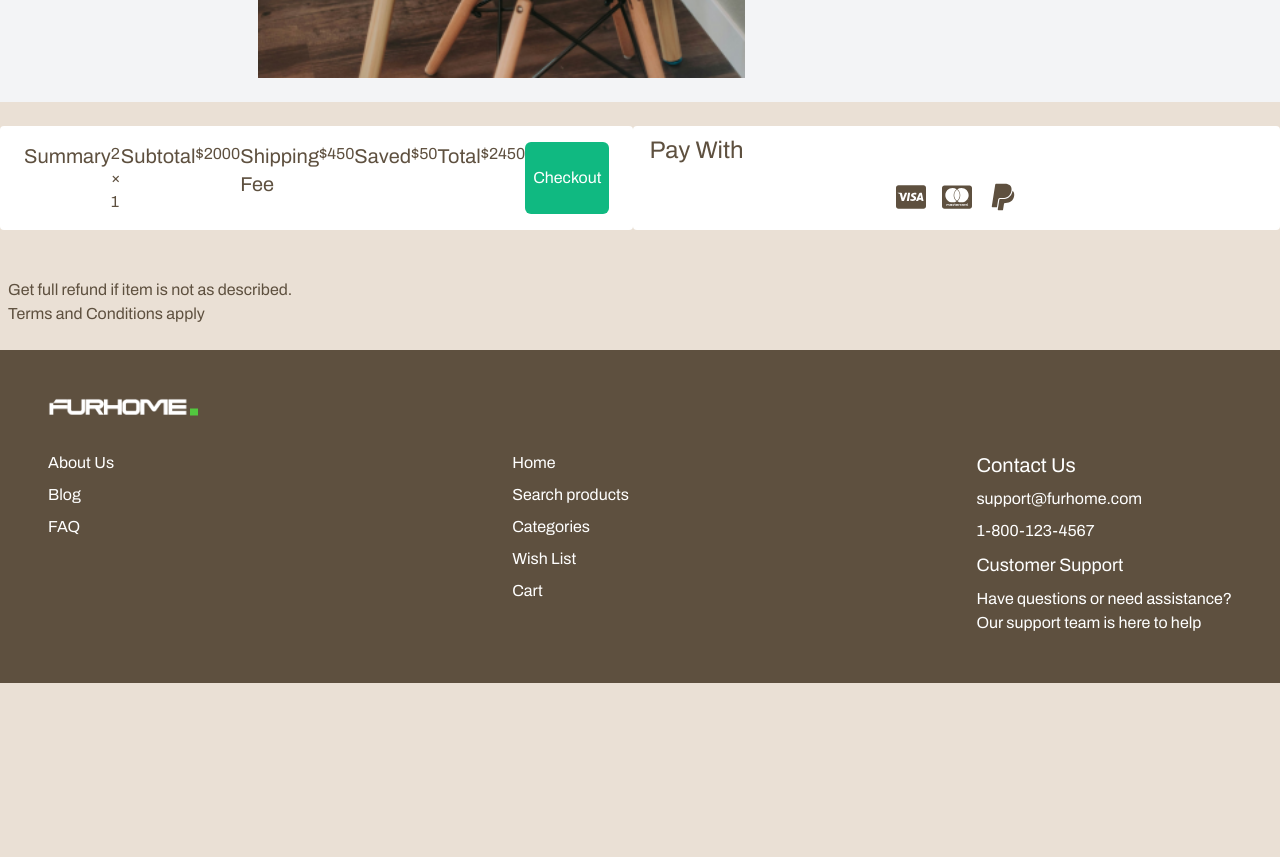
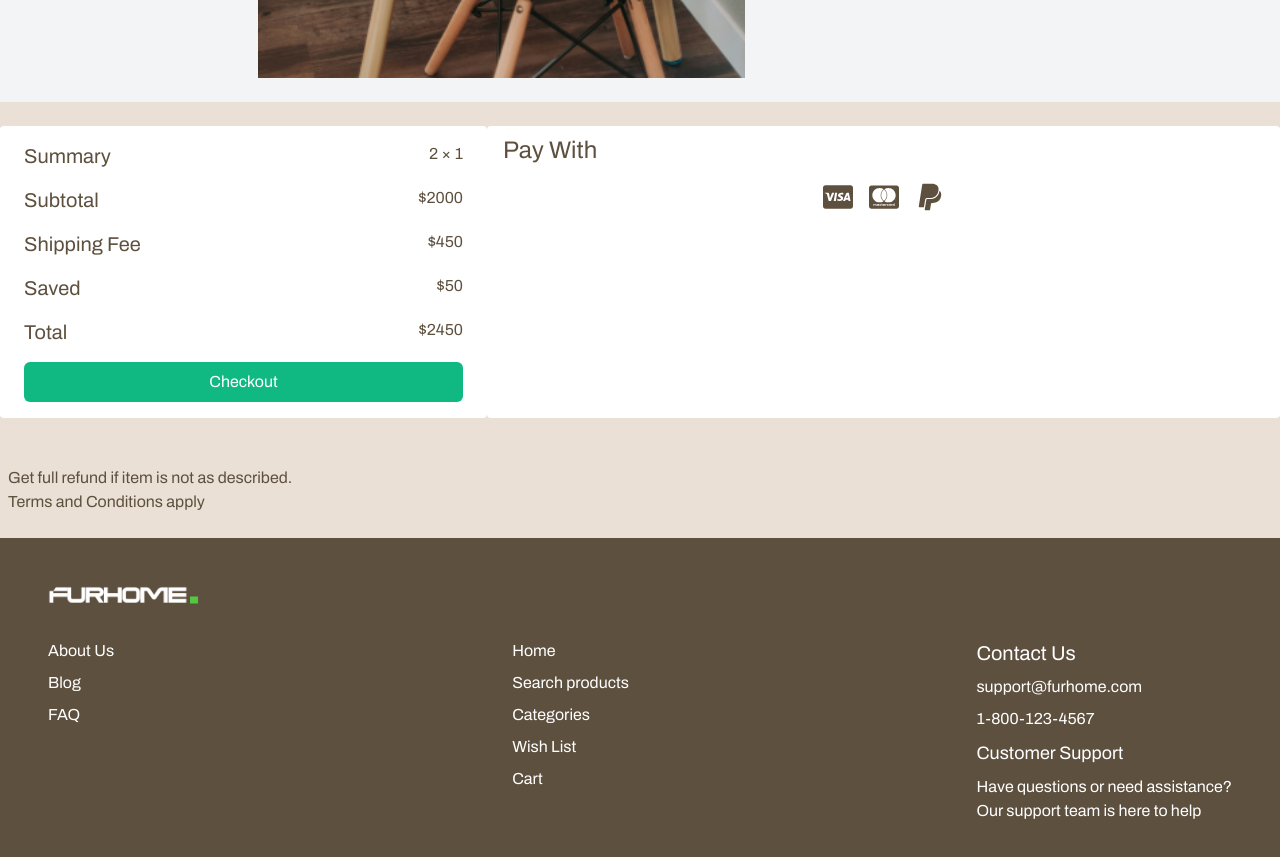
Before and after one commit to MuthoniMN/hng-frontend-2, a Next.js app: page /cart in a window 1280 px wide. Shown: the part 1200-2057 px from the top of the page. Before the commit the page ends 1883 px from the top, so only its background shows below. Built offline with nearby package versions, Linux system fonts and the light colour scheme.

Commit message:
changing flex direction

```diff
--- a/src/components/CartSummary.js
+++ b/src/components/CartSummary.js
@@ -5,7 +5,7 @@ import {useRouter} from "next/navigation"
 const CartSummary = () => {
   const router = useRouter()
   return (
-    <div className="flex flex-colgap-4 py-4 px-4 md:px-6 w-full md:w-3/4 lg:w-3/5 rounded bg-white">
+    <div className="flex flex-col gap-4 py-4 px-4 md:px-6 w-full md:w-3/4 lg:w-3/5 rounded bg-white">
     <div className="flex justify-between">
     <h4 className="text-xl">Summary</h4>
       <p>2 × 1</p>
```
